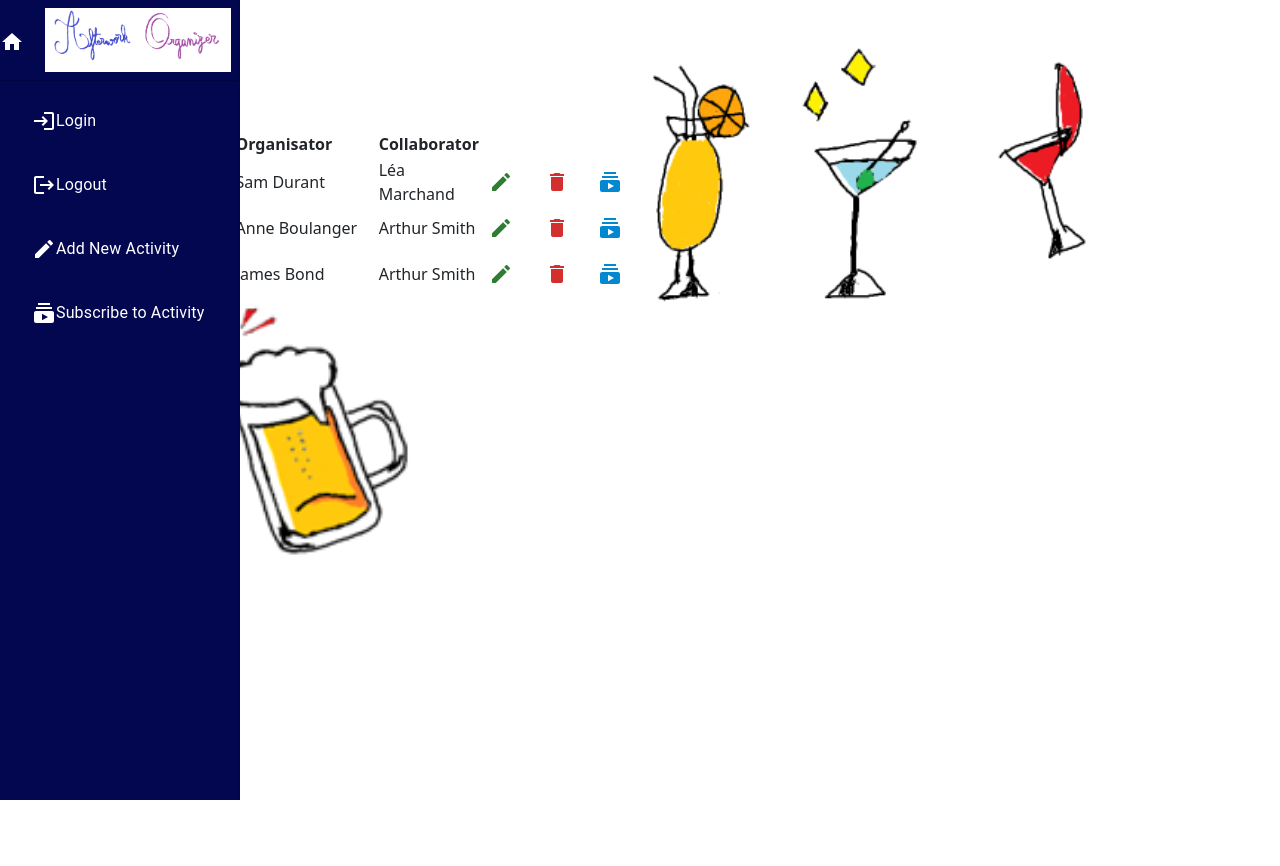
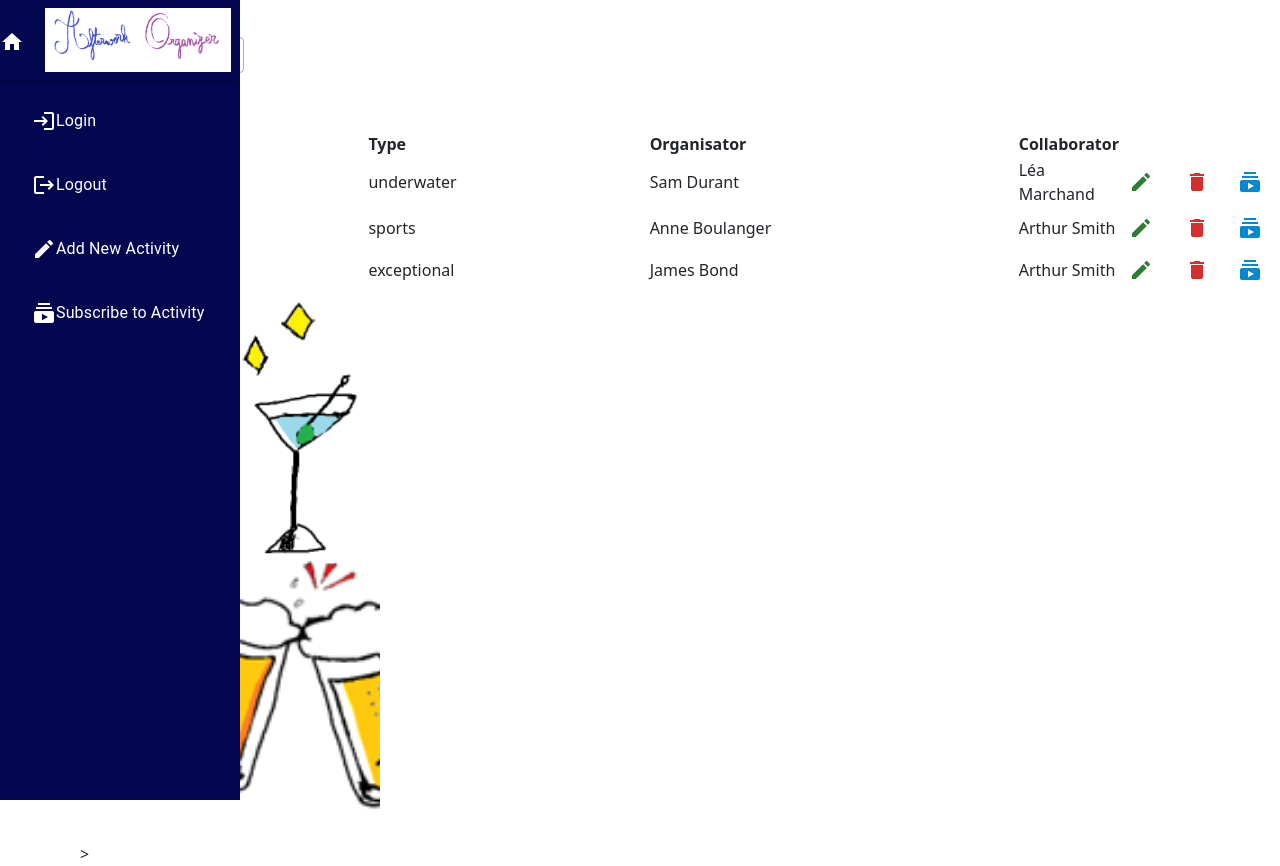
Before and after one commit to elieduboux/Afterwork-Organizer, a React (Create React App) app in the folder frontend/: page /activities in a window 1280 px wide. Before the commit the page ends 800 px from the top, so only its background shows below. Built offline with nearby package versions, Linux system fonts and the light colour scheme; no server answers.

Commit message:
tentative de grille mais offset coupe l'image

```diff
--- a/frontend/src/ActivityList.js
+++ b/frontend/src/ActivityList.js
@@ -55,15 +55,19 @@ class ActivityList extends Component {
       <Grid container>
         <Grid item xs>
           <DrawerAfterworkOrganizer />
-          <Grid container >
-            <Grid item xs md={6}>
+          <Grid container paddingLeft={10}>
+            <Grid item xs md >
               <JsonDataDisplay />
             </Grid>
-            <Grid item xs md={6}>
-              <div className='img-container'><img src={glasses} alt="Glasses" /></div>
-            </Grid>
-            <Grid item xs md={6}>
-              <div className='img-container'><img src={beer} alt="Beer" /></div>
+            <Grid container >
+              <Grid item xs md={6}>
+                <Grid item xs md={6}>
+                  <div className='img-container'><img src={glasses} alt="Glasses" /></div>
+                </Grid>
+                <Grid item xs md={6}>
+                  <div className='img-container'><img src={beer} alt="Beer" /></div>
+>               </Grid>
+              </Grid>
             </Grid>
           </Grid>
         </Grid>
```
